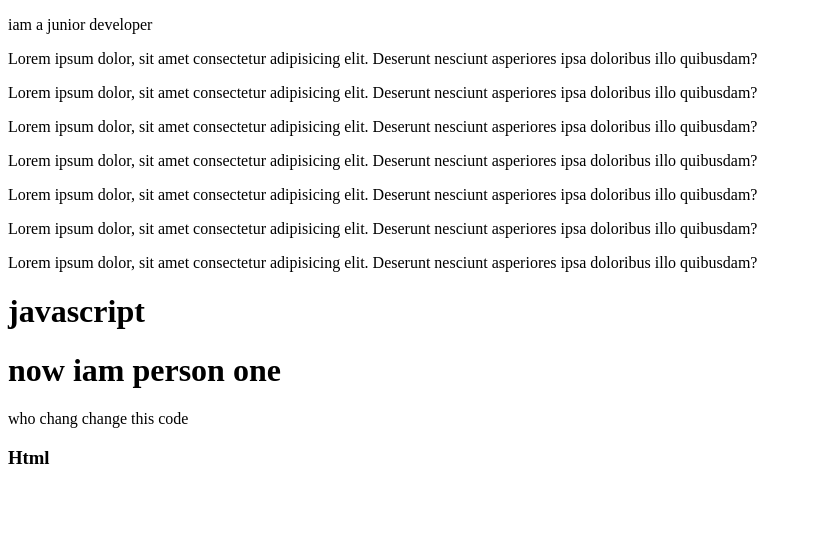
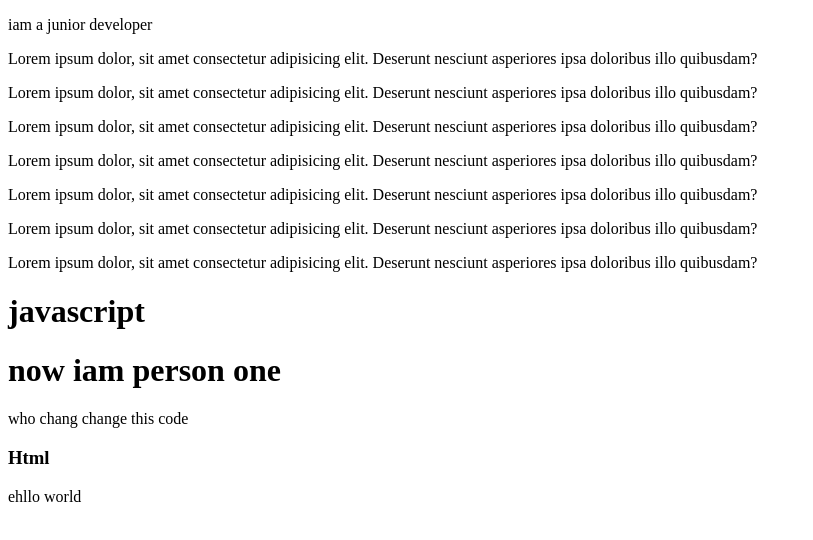
Before and after one commit to souravbsk/my-third-repo, a plain HTML site: page index.html in a window 1280 px wide. Shown: the whole page, without its empty margins (0-813 px from the left). Drawn offline with Linux system fonts and the light colour scheme.

Commit message:
neww code added

```diff
--- a/index.html
+++ b/index.html
@@ -19,5 +19,6 @@
     <h1>now iam person one</h1>
     <p>who chang change this code </p>
     <h3>Html</h3>
+    <p>ehllo world</p>
  </body>
  </html>
```
